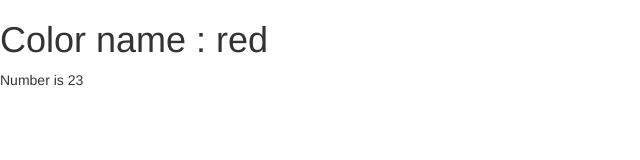
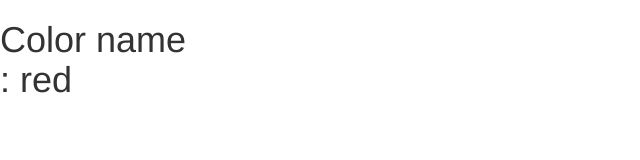
Before and after one commit to phatpan/angular-course-basic, a plain HTML site: page index.html in a window 1280 px wide. Shown: the whole page, without its empty margins (0-640 px from the left). Drawn offline with Linux system fonts and the light colour scheme.

Commit message:
example ng-show

```diff
--- a/index.html
+++ b/index.html
@@ -9,8 +9,8 @@
     <link rel="stylesheet" href="css/bootstrap-theme.min.css">
   </head>
   <body ng-controller="mainController">
-    <h1>{{ "Color name : " + " " + color }}</h1>
-    <p>Number is {{21+2}}</p>
+    <h1>{{ "Color name  " + " "  }} <p ng-show="isColor"> : {{color}}</p></h1>
+
 
     <script src="js/lib/jquery/jquery.min.js"></script>
     <script src="js/lib/bootstrap/bootstrap.min.js"></script>
--- a/js/app.js
+++ b/js/app.js
@@ -2,4 +2,5 @@
 var app = angular.module("myApp", []);
 app.controller("mainController", function($scope){
     $scope.color = "red";
+    $scope.isColor = true;
 });
```
